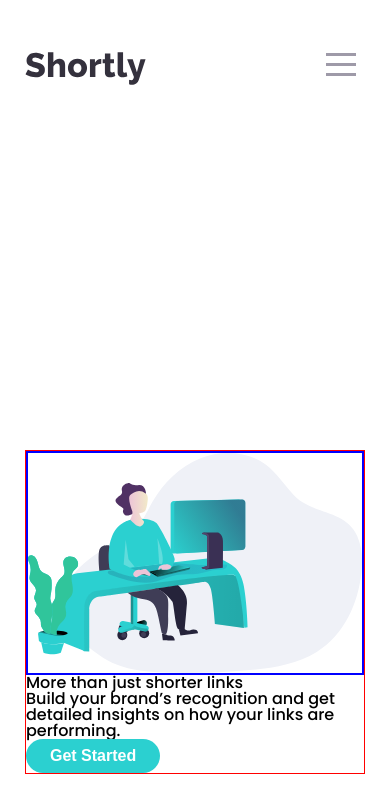
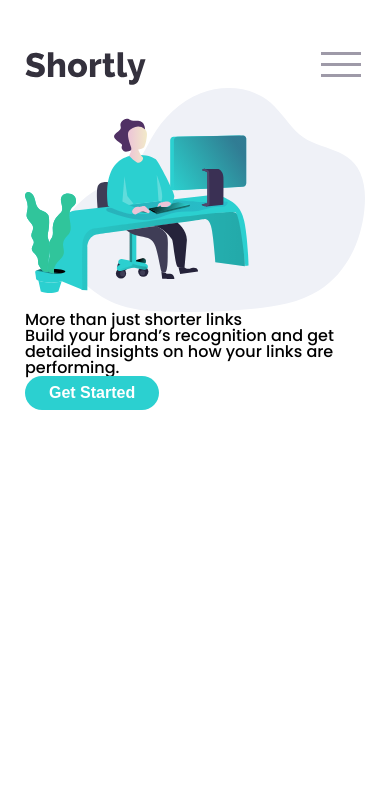
Before and after one commit to tkressma/shortly-landing-page, a React (Create React App) app: page / in a window 390 px wide. Shown: the top 812 px of the page. Built offline with nearby package versions, Linux system fonts and the light colour scheme.

Commit message:
Fix mobile menu button sizing

```diff
--- a/src/components/header/Hero.module.css
+++ b/src/components/header/Hero.module.css
@@ -1,7 +1,6 @@
 .hero {
     display: flex;
     flex-direction: column;
-    border: 1px solid red;
     align-items: center;
 }
 
@@ -11,7 +10,6 @@
 }
 
 .hero__img {
-    border: 2px solid blue;
     flex: 1 1 50%;
     order: 1;
 }
--- a/src/components/header/NavMenu.module.css
+++ b/src/components/header/NavMenu.module.css
@@ -1,4 +1,24 @@
-.menu {
+.navigation {
+  width: 327px;
+  padding: 40px 32px;
+  margin-top: 24px;
+  font-size: 18px;
+  border-radius: 10px;
+  background-color: #3A3054;
+  position: relative;
+  visibility: hidden;
+  opacity: 0;
+  transition: all 0.4s ease-in-out;
+  position: absolute;
+  top: 82px;
+}
+
+.open {
+  visibility: visible;
+  opacity: 100;
+}
+
+  .menu {
     display: flex;
     flex-direction: column;
     align-items: center;
@@ -14,23 +34,6 @@
     flex-shrink: 0.4;
     text-align: center;
     gap: 24px;
-  }
-
-  .navigation {
-    width: 327px;
-    padding: 40px 32px;
-    margin-top: 24px;
-    font-size: 18px;
-    border-radius: 10px;
-    background-color: #3A3054;
-    visibility: hidden;
-    opacity: 0;
-    transition: all 0.4s ease-in-out;
-  }
-
-  .open {
-    visibility: visible;
-    opacity: 100;
   }
 
   .menu__option + .menu__option {
@@ -51,6 +54,7 @@
         transition: none;
         opacity: 100;
         visibility: visible;
+        position: static;
       }
 
       .menu {
--- a/src/components/header/Navbar.js
+++ b/src/components/header/Navbar.js
@@ -19,8 +19,11 @@ function Navbar() {
         <img src={logo} alt="Shortly Logo" />
       </a>
 
-        {isMobile && <Hamburger className={styles.mobile} size="30" color="#9E9AA8" label="Open navigation menu" hideOutline={false}
-          onToggle={toggleMenu}/>}
+
+        {isMobile &&
+        <Hamburger className={styles.mobile} size="40" distance="sm" color="#9E9AA8" label="Open navigation menu" hideOutline={false}
+          onToggle={toggleMenu}/>
+          }
 
       <NavMenu isOpen={menuOpen} />
     </nav>
--- a/src/components/header/Navbar.module.css
+++ b/src/components/header/Navbar.module.css
@@ -21,8 +21,4 @@
     flex: 0 0 auto;
     align-items: center;
   }
-
-  .mobile {
-    display: none;
-  }
 }
```
